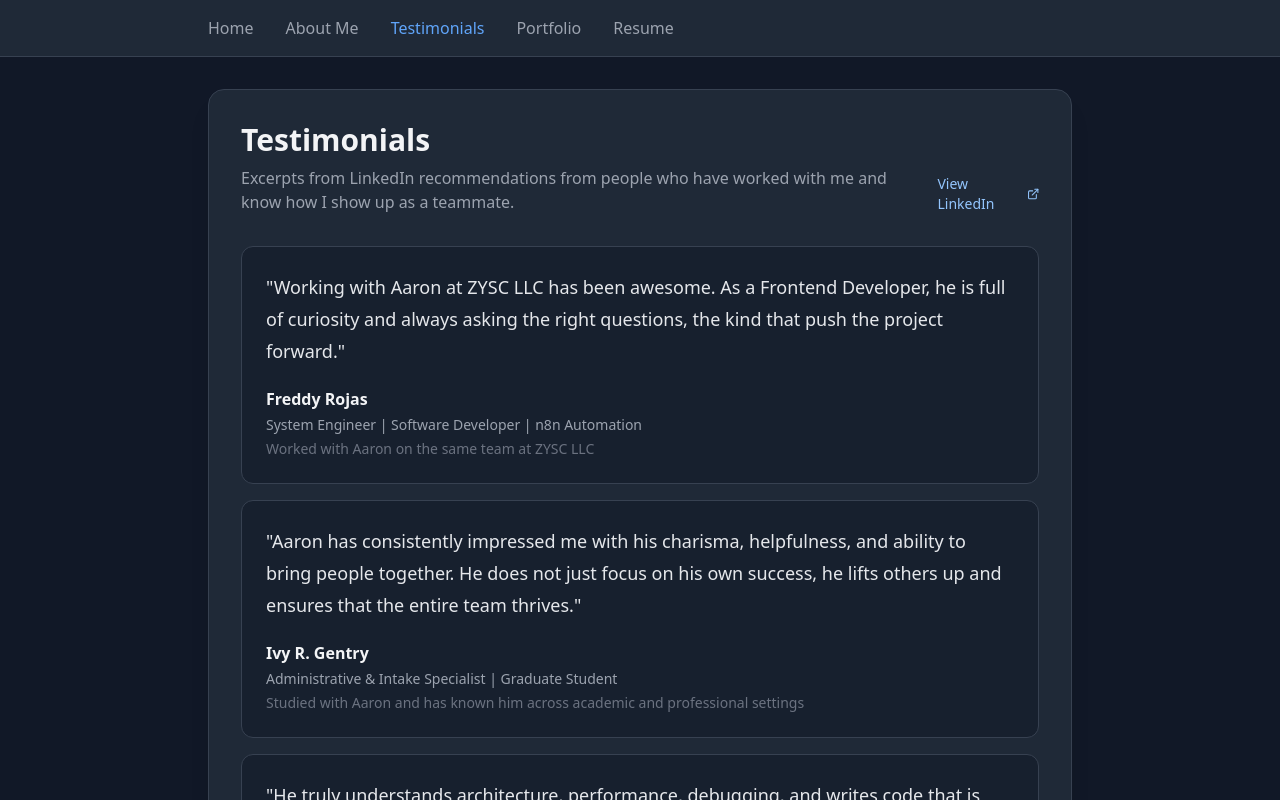
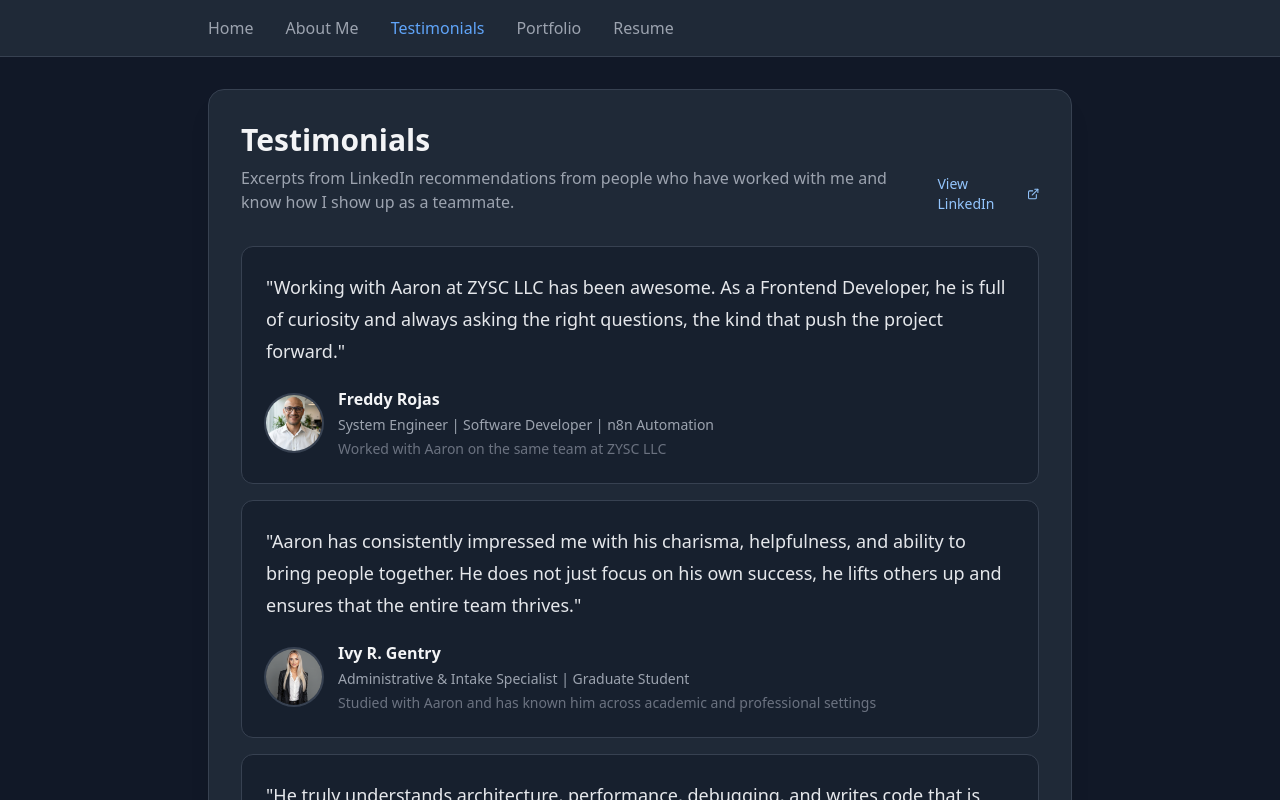
Before and after one commit to AaronM0710/portfolio-website, a React (Vite) app: page / in a window 1280 px wide. Both pictures are taken after a click on the button "Testimonials". Shown: the top 800 px of the page. Built offline with nearby package versions, Linux system fonts and the light colour scheme.

Commit message:
Add testimonial profile photos to cards

```diff
--- a/src/App.jsx
+++ b/src/App.jsx
@@ -2,7 +2,10 @@ import React from 'react';
 import { useState } from 'react';
 import { Github, Mail, Linkedin, FileText, ExternalLink } from 'lucide-react';
 import profilePic from './images/AaronLinkedinPFP.jpeg';
+import allenImage from './images/allenimage.jpeg';
+import freddyImage from './images/freddyimage.jpeg';
 import backgroundImage from './images/RocketIMG.png';
+import ivyImage from './images/ivyimage.png';
 
 const App = () => {
   const [activeSection, setActiveSection] = useState('home');
@@ -118,6 +121,7 @@ const App = () => {
       name: "Freddy Rojas",
       title: "System Engineer | Software Developer | n8n Automation",
       context: "Worked with Aaron on the same team at ZYSC LLC",
+      image: freddyImage,
     },
     {
       quote:
@@ -125,6 +129,7 @@ const App = () => {
       name: "Ivy R. Gentry",
       title: "Administrative & Intake Specialist | Graduate Student",
       context: "Studied with Aaron and has known him across academic and professional settings",
+      image: ivyImage,
     },
     {
       quote:
@@ -132,6 +137,7 @@ const App = () => {
       name: "Allen Chen",
       title: "Custodial Cast Member @ Walt Disney World",
       context: "Studied data science with Aaron at the University of South Florida",
+      image: allenImage,
     },
   ];
 
@@ -395,10 +401,17 @@ const App = () => {
           {testimonials.map((testimonial) => (
             <div key={testimonial.name} className="rounded-xl border border-gray-700 bg-gray-900/50 p-6">
               <p className="text-lg leading-8 text-gray-200">"{testimonial.quote}"</p>
-              <div className="mt-5 space-y-1">
-                <p className="font-semibold text-gray-100">{testimonial.name}</p>
-                <p className="text-sm text-gray-400">{testimonial.title}</p>
-                <p className="text-sm text-gray-500">{testimonial.context}</p>
+              <div className="mt-5 flex items-center gap-4">
+                <img
+                  src={testimonial.image}
+                  alt={testimonial.name}
+                  className="h-14 w-14 rounded-full object-cover ring-2 ring-gray-700"
+                />
+                <div className="space-y-1">
+                  <p className="font-semibold text-gray-100">{testimonial.name}</p>
+                  <p className="text-sm text-gray-400">{testimonial.title}</p>
+                  <p className="text-sm text-gray-500">{testimonial.context}</p>
+                </div>
               </div>
             </div>
           ))}
```
